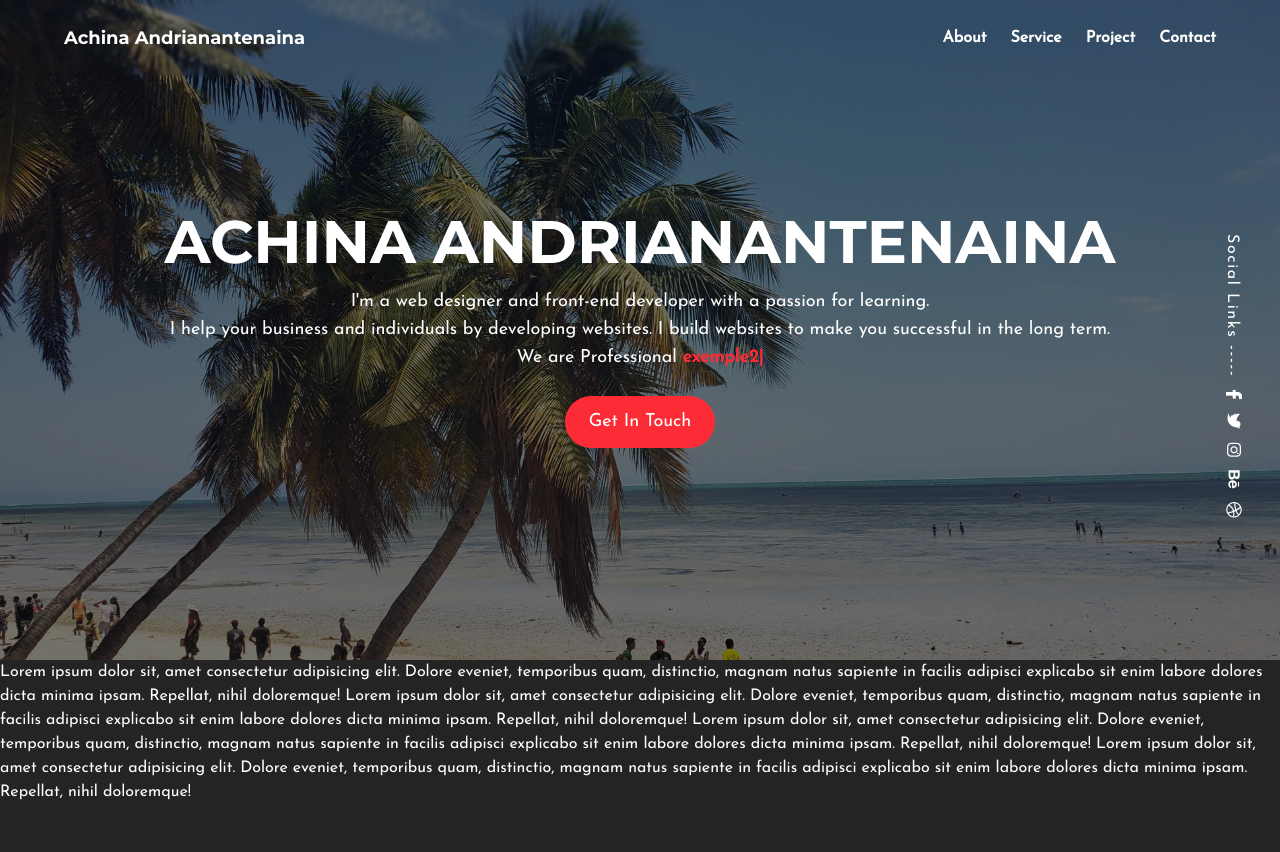
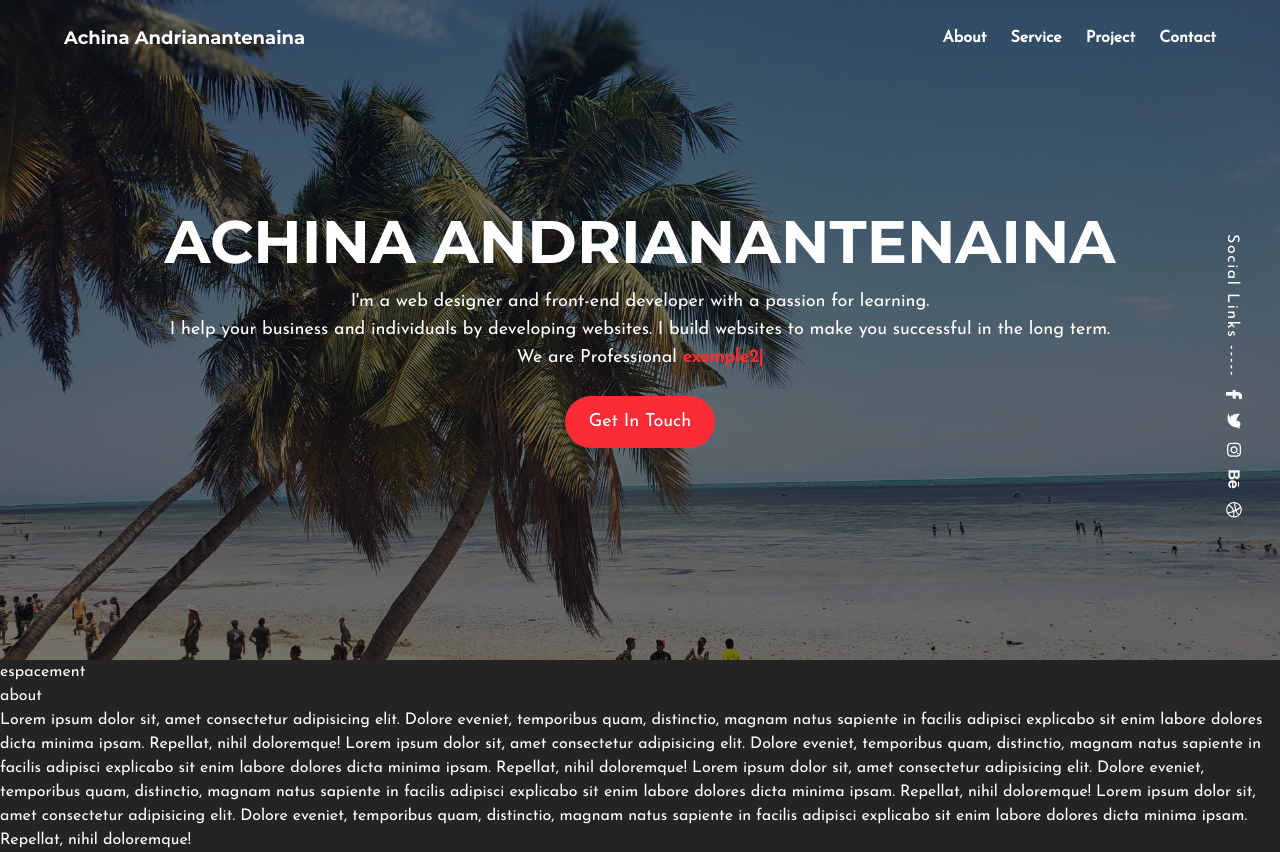
Before and after one commit to AnachiAndria/portfolio, a React (Vite) app: page / in a window 1280 px wide. Before the commit the page ends 804 px from the top, so only its background shows below. Built offline with nearby package versions, Linux system fonts and the light colour scheme.

Commit message:
before about

```diff
--- a/src/App.tsx
+++ b/src/App.tsx
@@ -10,6 +10,9 @@ function App() {
       <Navigation/>
       <Home/>
       <p>
+        <p>espacement </p>
+
+        <p>about</p>
         Lorem ipsum dolor sit, amet consectetur adipisicing elit. Dolore eveniet, temporibus quam, distinctio, magnam natus sapiente in facilis adipisci explicabo sit enim labore dolores dicta minima ipsam. Repellat, nihil doloremque!
         Lorem ipsum dolor sit, amet consectetur adipisicing elit. Dolore eveniet, temporibus quam, distinctio, magnam natus sapiente in facilis adipisci explicabo sit enim labore dolores dicta minima ipsam. Repellat, nihil doloremque!
         Lorem ipsum dolor sit, amet consectetur adipisicing elit. Dolore eveniet, temporibus quam, distinctio, magnam natus sapiente in facilis adipisci explicabo sit enim labore dolores dicta minima ipsam. Repellat, nihil doloremque!
```
